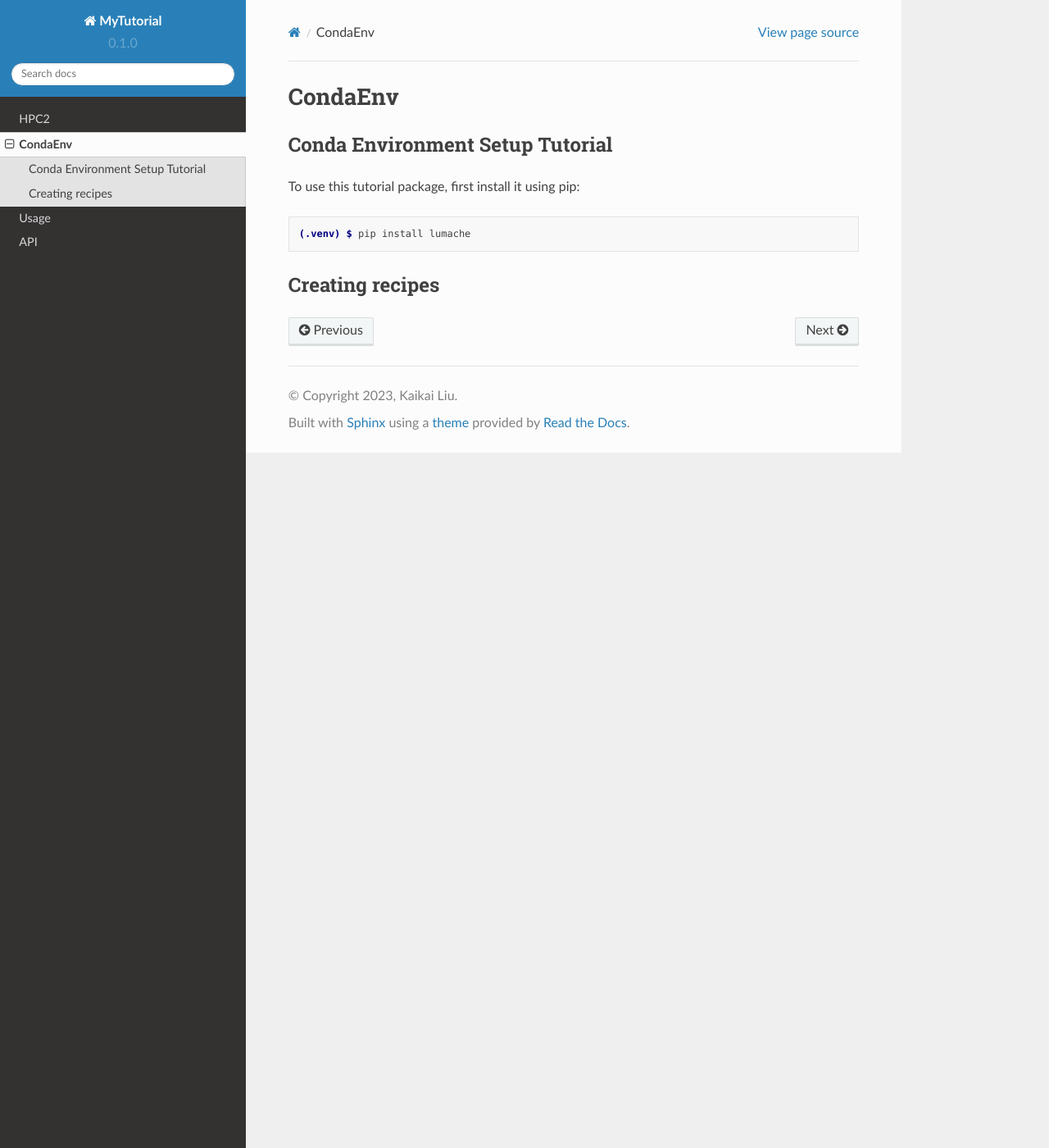
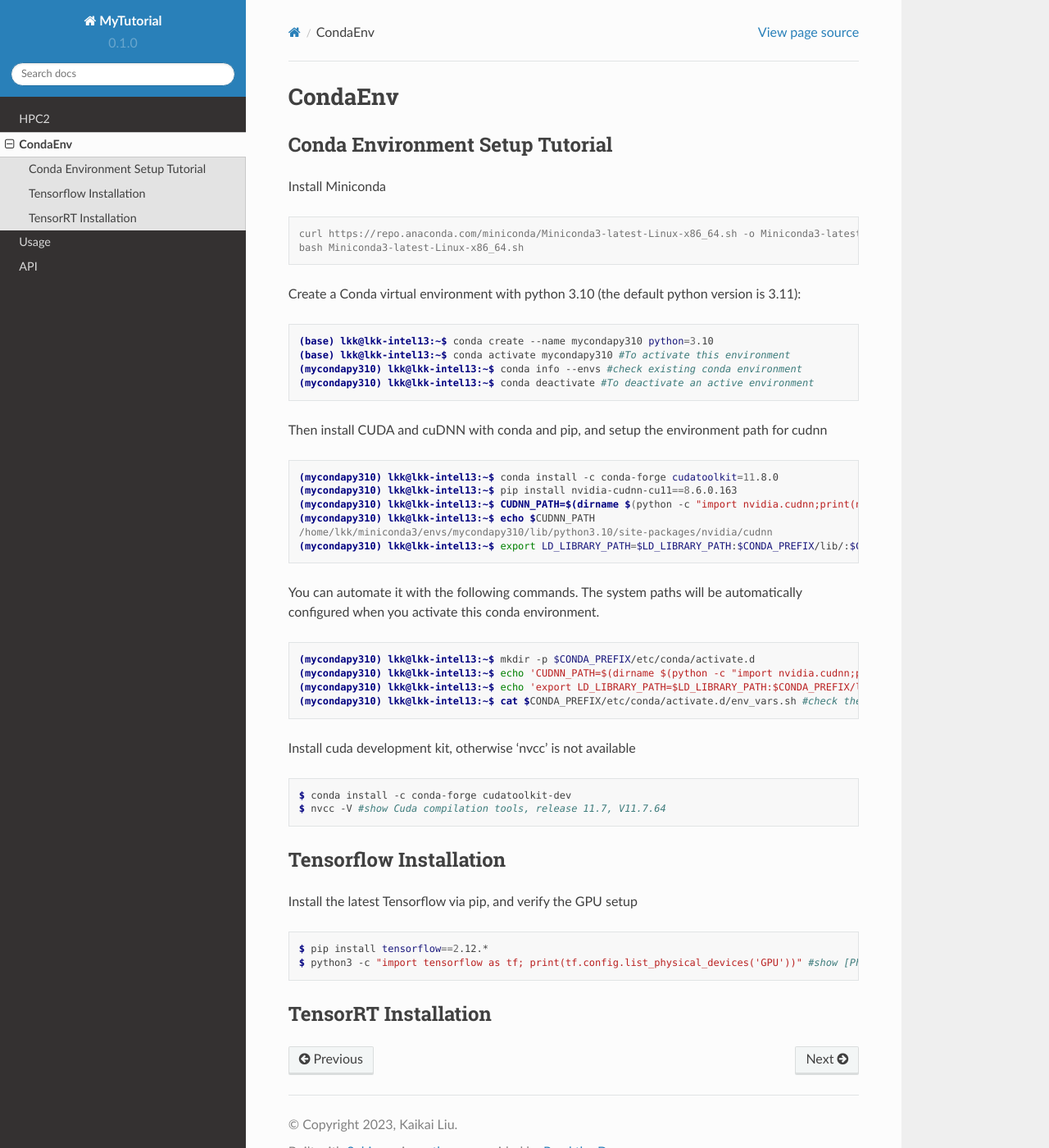
Before and after one commit to lkk688/mytutorial, a Sphinx documentation site: the page built from docs/source/CondaEnv.rst, in a window 1280 px wide and 1400 px high. Shown: the whole window at 82% size. Built offline with Sphinx 7.4.7 and the Read the Docs theme 2.0.0, drawn with Linux system fonts in a browser that asks for light colours.

Commit message:
Update CondaEnv.rst

```diff
--- a/docs/source/CondaEnv.rst
+++ b/docs/source/CondaEnv.rst
@@ -6,11 +6,59 @@ CondaEnv
 Conda Environment Setup Tutorial
 ------------
 
-To use this tutorial package, first install it using pip:
+Install Miniconda
 
 .. code-block:: console
 
-   (.venv) $ pip install lumache
+   curl https://repo.anaconda.com/miniconda/Miniconda3-latest-Linux-x86_64.sh -o Miniconda3-latest-Linux-x86_64.sh
+   bash Miniconda3-latest-Linux-x86_64.sh
 
-Creating recipes
+
+Create a Conda virtual environment with python 3.10 (the default python version is 3.11):
+
+.. code-block:: console
+
+   (base) lkk@lkk-intel13:~$ conda create --name mycondapy310 python=3.10
+   (base) lkk@lkk-intel13:~$ conda activate mycondapy310 #To activate this environment
+   (mycondapy310) lkk@lkk-intel13:~$ conda info --envs #check existing conda environment
+   (mycondapy310) lkk@lkk-intel13:~$ conda deactivate #To deactivate an active environment
+
+Then install CUDA and cuDNN with conda and pip, and setup the environment path for cudnn
+
+.. code-block:: console
+
+   (mycondapy310) lkk@lkk-intel13:~$ conda install -c conda-forge cudatoolkit=11.8.0
+   (mycondapy310) lkk@lkk-intel13:~$ pip install nvidia-cudnn-cu11==8.6.0.163
+   (mycondapy310) lkk@lkk-intel13:~$ CUDNN_PATH=$(dirname $(python -c "import nvidia.cudnn;print(nvidia.cudnn.__file__)"))
+   (mycondapy310) lkk@lkk-intel13:~$ echo $CUDNN_PATH
+   /home/lkk/miniconda3/envs/mycondapy310/lib/python3.10/site-packages/nvidia/cudnn
+   (mycondapy310) lkk@lkk-intel13:~$ export LD_LIBRARY_PATH=$LD_LIBRARY_PATH:$CONDA_PREFIX/lib/:$CUDNN_PATH/lib
+
+You can automate it with the following commands. The system paths will be automatically configured when you activate this conda environment.
+
+.. code-block:: console
+
+   (mycondapy310) lkk@lkk-intel13:~$ mkdir -p $CONDA_PREFIX/etc/conda/activate.d
+   (mycondapy310) lkk@lkk-intel13:~$ echo 'CUDNN_PATH=$(dirname $(python -c "import nvidia.cudnn;print(nvidia.cudnn.__file__)"))' >>      $CONDA_PREFIX/etc/conda/activate.d/env_vars.sh
+   (mycondapy310) lkk@lkk-intel13:~$ echo 'export LD_LIBRARY_PATH=$LD_LIBRARY_PATH:$CONDA_PREFIX/lib/:$CUDNN_PATH/lib' >> $CONDA_PREFIX/etc/conda/activate.d/env_vars.sh
+   (mycondapy310) lkk@lkk-intel13:~$ cat $CONDA_PREFIX/etc/conda/activate.d/env_vars.sh #check the content of the file
+
+Install cuda development kit, otherwise 'nvcc' is not available
+
+.. code-block:: console
+
+   $ conda install -c conda-forge cudatoolkit-dev
+   $ nvcc -V #show Cuda compilation tools, release 11.7, V11.7.64
+
+Tensorflow Installation
 ----------------
+
+Install the latest Tensorflow via pip, and verify the GPU setup
+
+.. code-block:: console
+
+   $ pip install tensorflow==2.12.*
+   $ python3 -c "import tensorflow as tf; print(tf.config.list_physical_devices('GPU'))" #show [PhysicalDevice(name='/physical_device:GPU:0', device_type='GPU')]
+
+TensorRT Installation
+----------------
```
